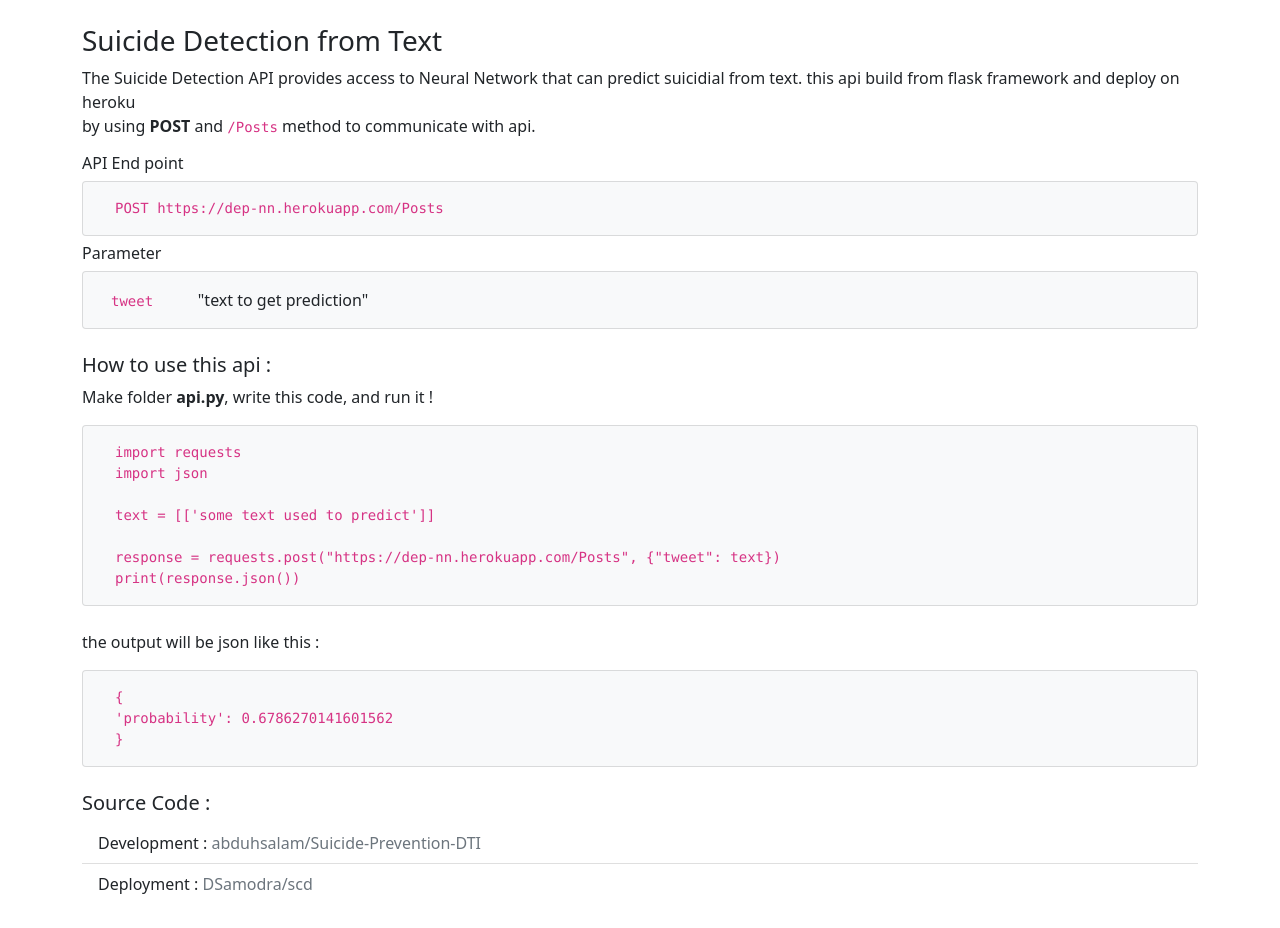
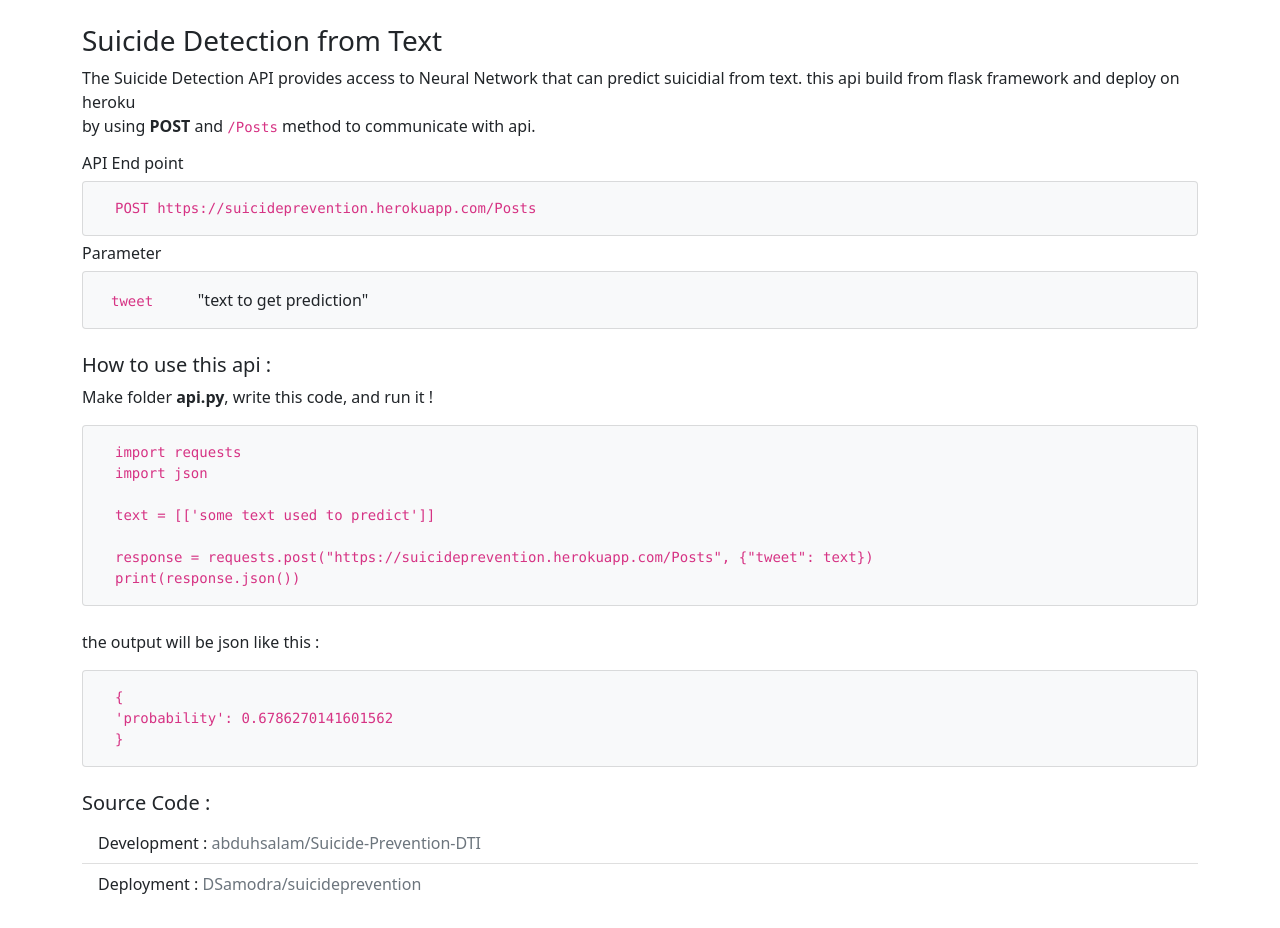
Before and after one commit to DSamodra/scd, a Flask app: page / in a window 1280 px wide. Shown: the part 56-984 px from the top of the page. Run offline with Flask 2, Linux system fonts and the light colour scheme.

Commit message:
Update index.html

```diff
--- a/templates/index.html
+++ b/templates/index.html
@@ -9,7 +9,7 @@
   <!-- Bootstrap CSS -->
   <link href="https://cdn.jsdelivr.net/npm/bootstrap@5.0.0-beta1/dist/css/bootstrap.min.css" rel="stylesheet"
     integrity="sha384-giJF6kkoqNQ00vy+HMDP7azOuL0xtbfIcaT9wjKHr8RbDVddVHyTfAAsrekwKmP1" crossorigin="anonymous">
-  <title>Suicide Detection</title>
+  <title>Suicide Prevention</title>
 </head>
 
 <body>
@@ -31,7 +31,7 @@
       <!-- endpoint -->
       <h6 class="my-2">API End point</h6>
       <div class="card bg-light">
-        <code class="ms-3 card-body">POST https://dep-nn.herokuapp.com/Posts</code>
+        <code class="ms-3 card-body">POST https://suicideprevention.herokuapp.com/Posts</code>
       </div>
 
       <!-- parameter -->
@@ -53,7 +53,7 @@
           <br>
           text = [['some text used to predict']] <br>
           <br>
-          response = requests.post("https://dep-nn.herokuapp.com/Posts", {"tweet": text}) <br>
+          response = requests.post("https://suicideprevention.herokuapp.com/Posts", {"tweet": text}) <br>
           print(response.json()) <br>
         </code>
       </div>
@@ -72,7 +72,7 @@
       <h5 class="mt-4">Source Code :</h5>
       <ul class="list-group list-group-flush">
         <li class="list-group-item">Development : <a href="https://github.com/abduhsalam/Suicide-Prevention-DTI"  class="link-secondary text-decoration-none" target="_blank">abduhsalam/Suicide-Prevention-DTI</a></li>
-        <li class="list-group-item">Deployment : <a href="https://github.com/DSamodra/scd"  class="link-secondary text-decoration-none" target="_blank">DSamodra/scd</a</li>
+        <li class="list-group-item">Deployment : <a href="https://github.com/DSamodra/suicideprevention"  class="link-secondary text-decoration-none" target="_blank">DSamodra/suicideprevention</a</li>
       </ul>
     </div>
   </div>
```
